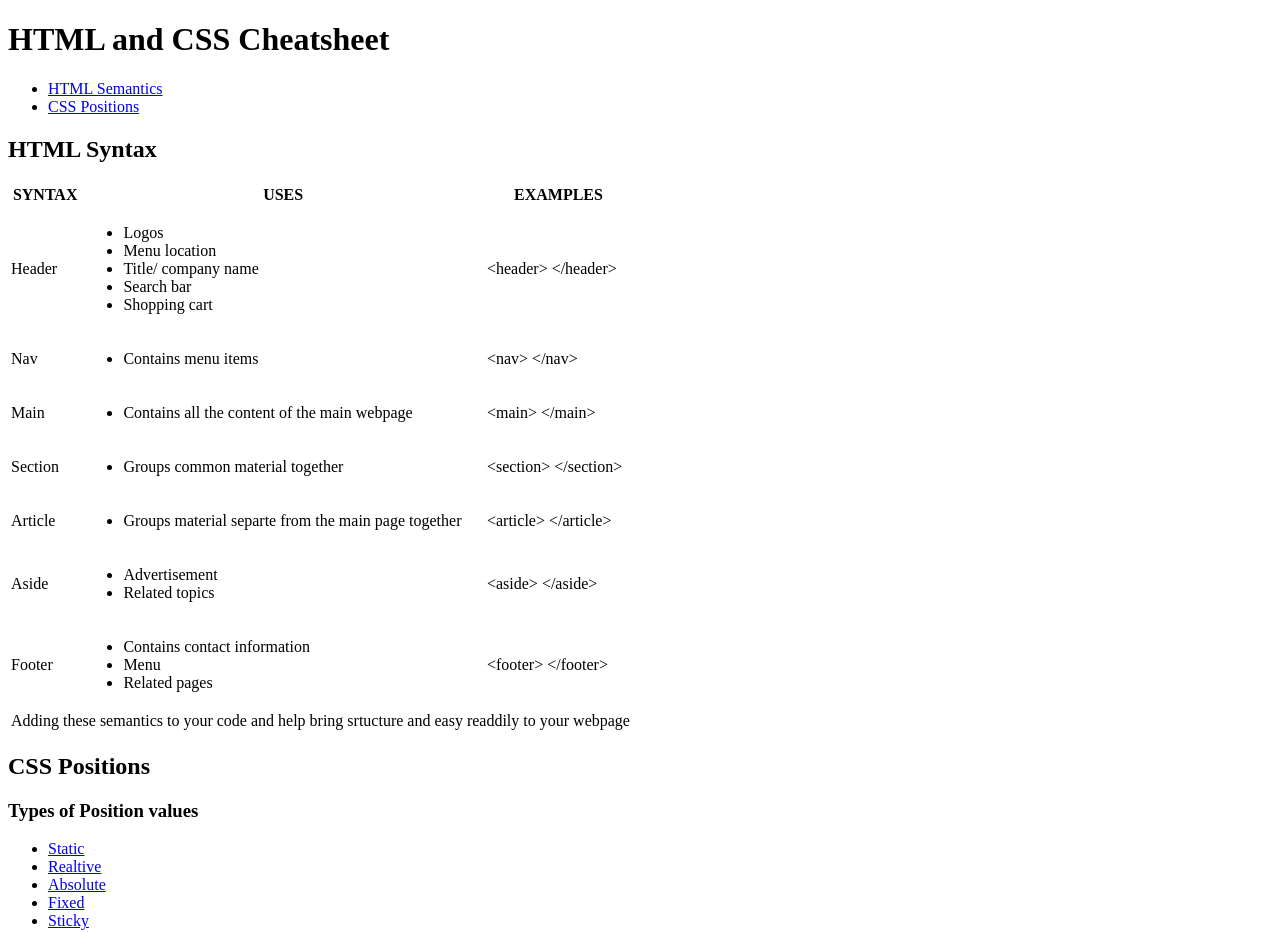
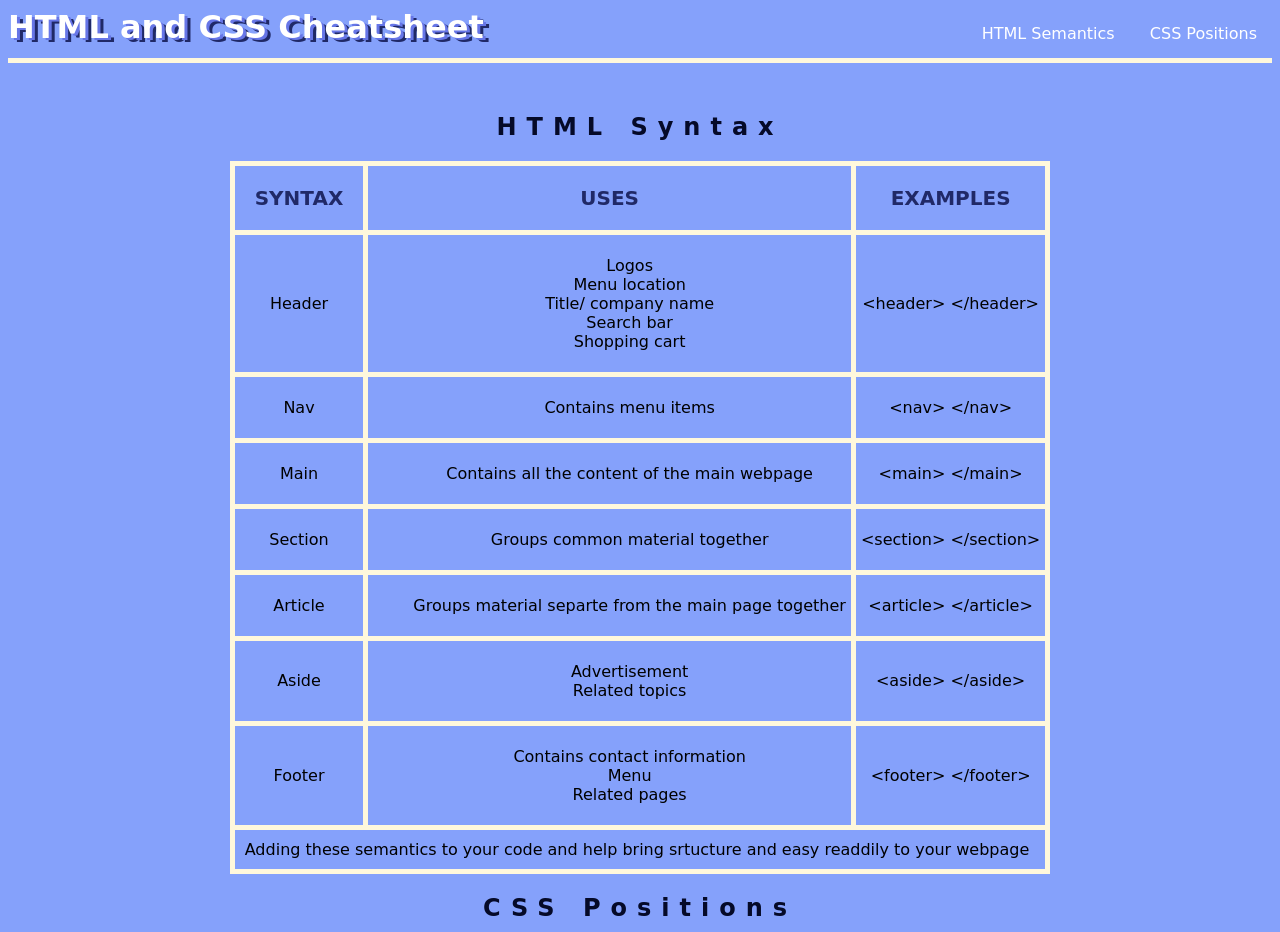
Before and after one commit to tiaradevs/Codecademy-cheetsheet, a plain HTML site: page index.html in a window 1280 px wide. Shown: the top 932 px of the page. Drawn offline with Linux system fonts and the light colour scheme; files that its build step writes are made by us from their sources; the site is published under a folder, as on GitHub Pages, so addresses that start at the root find nothing; a web font is replaced by a local one.

Commit message:
Update index.html

```diff
--- a/index.html
+++ b/index.html
@@ -11,7 +11,7 @@
 <link rel="preconnect" href="https://fonts.googleapis.com">
 <link rel="preconnect" href="https://fonts.gstatic.com" crossorigin>
 <link href="https://fonts.googleapis.com/css2?family=Delius+Unicase&display=swap" rel="stylesheet">
-    <link rel="stylesheet" type="text/css" href="/resources/style.css">
+    <link rel="stylesheet" type="text/css" href="resources/style.css">
 
 </head>
 <body>
```
